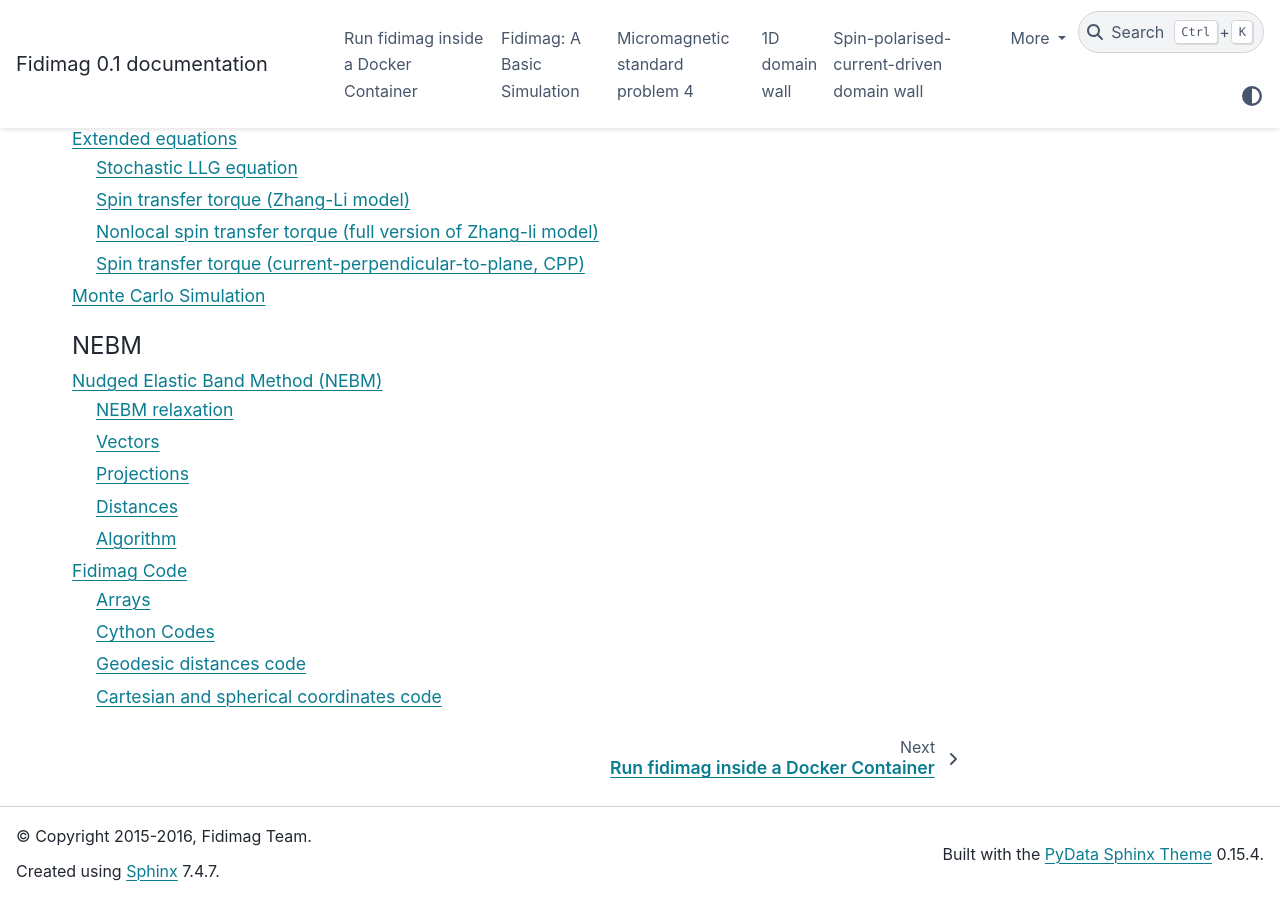
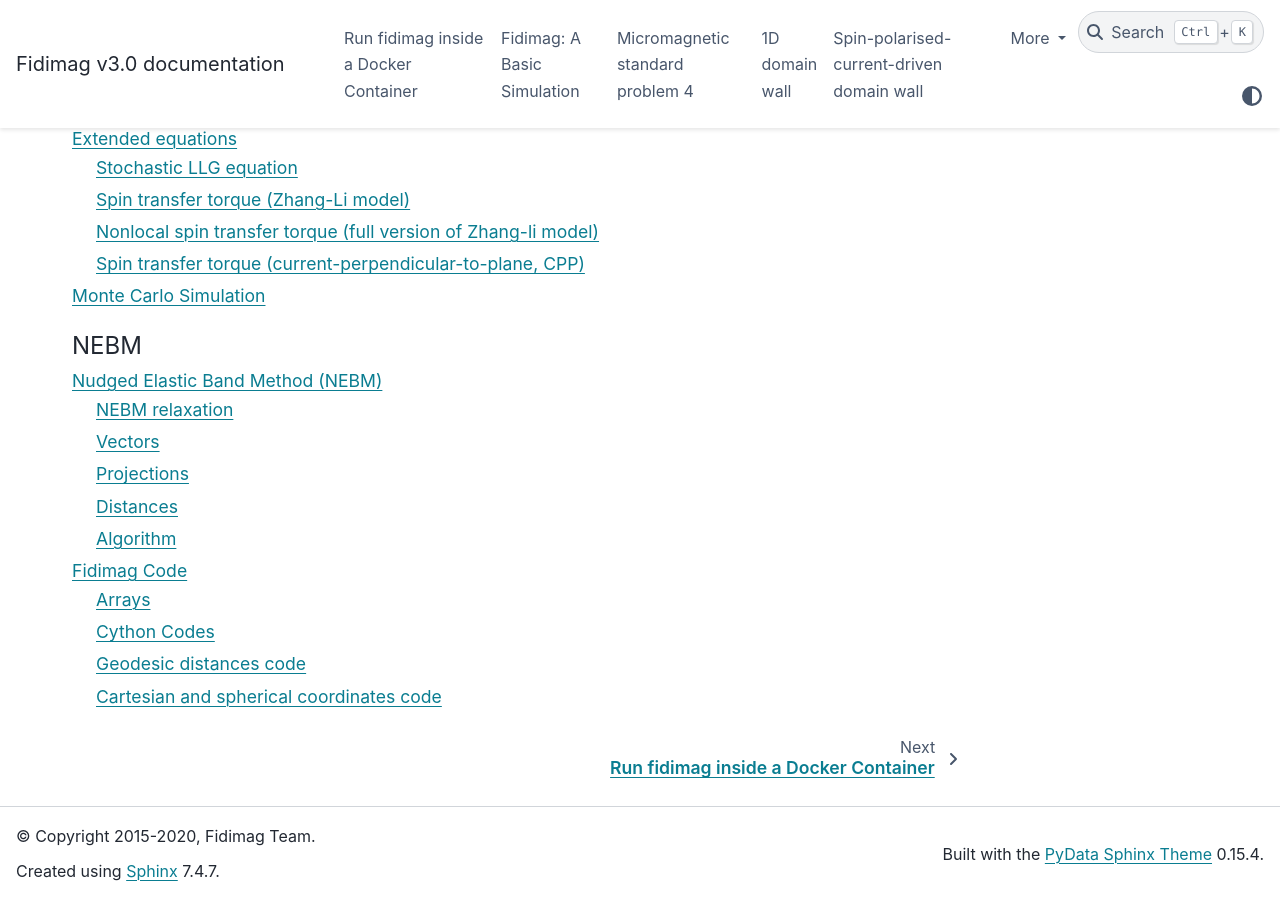
Before and after one commit to computationalmodelling/fidimag, a Sphinx documentation site: the page built from doc/index.rst, in a window 1280 px wide and 900 px high, scrolled down 1836 px. Built offline with Sphinx 7.4.7 and the PyData theme 0.15.4, drawn with Linux system fonts in a browser that asks for light colours; pages that are not in the unit, such as notebooks, are missing from menus; some of the changed lines change nothing that is shown.

Commit message:
Cleaning sphinx config file

```diff
--- a/doc/conf.py
+++ b/doc/conf.py
@@ -14,17 +14,6 @@
 import sys
 import os
 
-try:
-    import sphinx_rtd_theme
-except ImportError as e:
-    print("Could not import sphinx_rtd_theme. Please install using `sudo pip install sphinx_rtd_theme`.")
-    raise
-
-# If extensions (or modules to document with autodoc) are in another directory,
-# add these directories to sys.path here. If the directory is relative to the
-# documentation root, use os.path.abspath to make it absolute, like shown here.
-# sys.path.insert(0, os.path.abspath('.'))
-
 # -- General configuration -----------------------------------------------
 
 # If your documentation needs a minimal Sphinx version, state it here.
@@ -36,10 +25,6 @@
               'sphinx.ext.mathjax', 'sphinx.ext.viewcode',
               'nbsphinx']
 
-# Note: read-the-docs fails if we use the 'sphinx.ext.pngmath' and the
-# 'sphinx.ext.mathjax' extension at the same time. Let's go with
-# mathjax as the more modern version then.
-
 # Add any paths that contain templates here, relative to this directory.
 templates_path = ['_templates']
 
@@ -47,61 +32,30 @@
 source_suffix = '.rst'
 
 # The encoding of source files.
-#source_encoding = 'utf-8-sig'
+# source_encoding = 'utf-8-sig'
 
 # The master toctree document.
 master_doc = 'index'
 
 # General information about the project.
 project = u'Fidimag'
-copyright = u'2015-2016, Fidimag Team'
+copyright = u'2015-2020, Fidimag Team'
 
 # The version info for the project you're documenting, acts as replacement for
 # |version| and |release|, also used in various other places throughout the
 # built documents.
 #
 # The short X.Y version.
-version = '0.1'
+version = '3.0'
 # The full version, including alpha/beta/rc tags.
-release = '0.1'
-
-# The language for content autogenerated by Sphinx. Refer to documentation
-# for a list of supported languages.
-#language = None
-
-# There are two options for replacing |today|: either, you set today to some
-# non-false value, then it is used:
-#today = ''
-# Else, today_fmt is used as the format for a strftime call.
-#today_fmt = '%B %d, %Y'
+release = 'v3.0'
 
 # List of patterns, relative to source directory, that match files and
 # directories to ignore when looking for source files.
 exclude_patterns = ['_build']
 
-# The reST default role (used for this markup: `text`) to use for all documents.
-#default_role = None
-
-# If true, '()' will be appended to :func: etc. cross-reference text.
-#add_function_parentheses = True
-
-# If true, the current module name will be prepended to all description
-# unit titles (such as .. function::).
-#add_module_names = True
-
-# If true, sectionauthor and moduleauthor directives will be shown in the
-# output. They are ignored by default.
-#show_authors = False
-
 # The name of the Pygments (syntax highlighting) style to use.
 pygments_style = 'sphinx'
-
-# A list of ignored prefixes for module index sorting.
-#modindex_common_prefix = []
-
-# If true, keep warnings as "system message" paragraphs in the built documents.
-#keep_warnings = False
-
 
 # -- Options for HTML output ---------------------------------------------
 
@@ -111,76 +65,10 @@
 # html_theme = 'sphinx_rtd_theme'
 html_theme = "pydata_sphinx_theme"
 
-
-# Theme options are theme-specific and customize the look and feel of a theme
-# further.  For a list of options available for each theme, see the
-# documentation.
-#html_theme_options = {}
-
-# Add any paths that contain custom themes here, relative to this directory.
-html_theme_path = [sphinx_rtd_theme.get_html_theme_path()]
-
-# The name for this set of Sphinx documents.  If None, it defaults to
-# "<project> v<release> documentation".
-#html_title = None
-
-# A shorter title for the navigation bar.  Default is the same as html_title.
-#html_short_title = None
-
-# The name of an image file (relative to this directory) to place at the top
-# of the sidebar.
-#html_logo = None
-
-# The name of an image file (within the static path) to use as favicon of the
-# docs.  This file should be a Windows icon file (.ico) being 16x16 or 32x32
-# pixels large.
-#html_favicon = None
-
 # Add any paths that contain custom static files (such as style sheets) here,
 # relative to this directory. They are copied after the builtin static files,
 # so a file named "default.css" will overwrite the builtin "default.css".
 html_static_path = ['_static']
-
-# If not '', a 'Last updated on:' timestamp is inserted at every page bottom,
-# using the given strftime format.
-#html_last_updated_fmt = '%b %d, %Y'
-
-# If true, SmartyPants will be used to convert quotes and dashes to
-# typographically correct entities.
-#html_use_smartypants = True
-
-# Custom sidebar templates, maps document names to template names.
-#html_sidebars = {}
-
-# Additional templates that should be rendered to pages, maps page names to
-# template names.
-#html_additional_pages = {}
-
-# If false, no module index is generated.
-#html_domain_indices = True
-
-# If false, no index is generated.
-#html_use_index = True
-
-# If true, the index is split into individual pages for each letter.
-#html_split_index = False
-
-# If true, links to the reST sources are added to the pages.
-#html_show_sourcelink = True
-
-# If true, "Created using Sphinx" is shown in the HTML footer. Default is True.
-#html_show_sphinx = True
-
-# If true, "(C) Copyright ..." is shown in the HTML footer. Default is True.
-#html_show_copyright = True
-
-# If true, an OpenSearch description file will be output, and all pages will
-# contain a <link> tag referring to it.  The value of this option must be the
-# base URL from which the finished HTML is served.
-#html_use_opensearch = ''
-
-# This is the file name suffix for HTML files (e.g. ".xhtml").
-#html_file_suffix = None
 
 # Output file base name for HTML help builder.
 htmlhelp_basename = 'fidimagdoc'
@@ -210,23 +98,6 @@
 # the title page.
 #latex_logo = None
 
-# For "manual" documents, if this is true, then toplevel headings are parts,
-# not chapters.
-#latex_use_parts = False
-
-# If true, show page references after internal links.
-#latex_show_pagerefs = False
-
-# If true, show URL addresses after external links.
-#latex_show_urls = False
-
-# Documents to append as an appendix to all manuals.
-#latex_appendices = []
-
-# If false, no module index is generated.
-#latex_domain_indices = True
-
-
 # -- Options for manual page output --------------------------------------
 
 # One entry per manual page. List of tuples
@@ -235,10 +106,6 @@
     ('index', 'fidimag', u'Fidimag Documentation',
      [u''], 1)
 ]
-
-# If true, show URL addresses after external links.
-#man_show_urls = False
-
 
 # -- Options for Texinfo output ------------------------------------------
 
@@ -250,15 +117,3 @@
      u'', 'fidimag', 'One line description of project.',
      'Miscellaneous'),
 ]
-
-# Documents to append as an appendix to all manuals.
-#texinfo_appendices = []
-
-# If false, no module index is generated.
-#texinfo_domain_indices = True
-
-# How to display URL addresses: 'footnote', 'no', or 'inline'.
-#texinfo_show_urls = 'footnote'
-
-# If true, do not generate a @detailmenu in the "Top" node's menu.
-#texinfo_no_detailmenu = False
```
